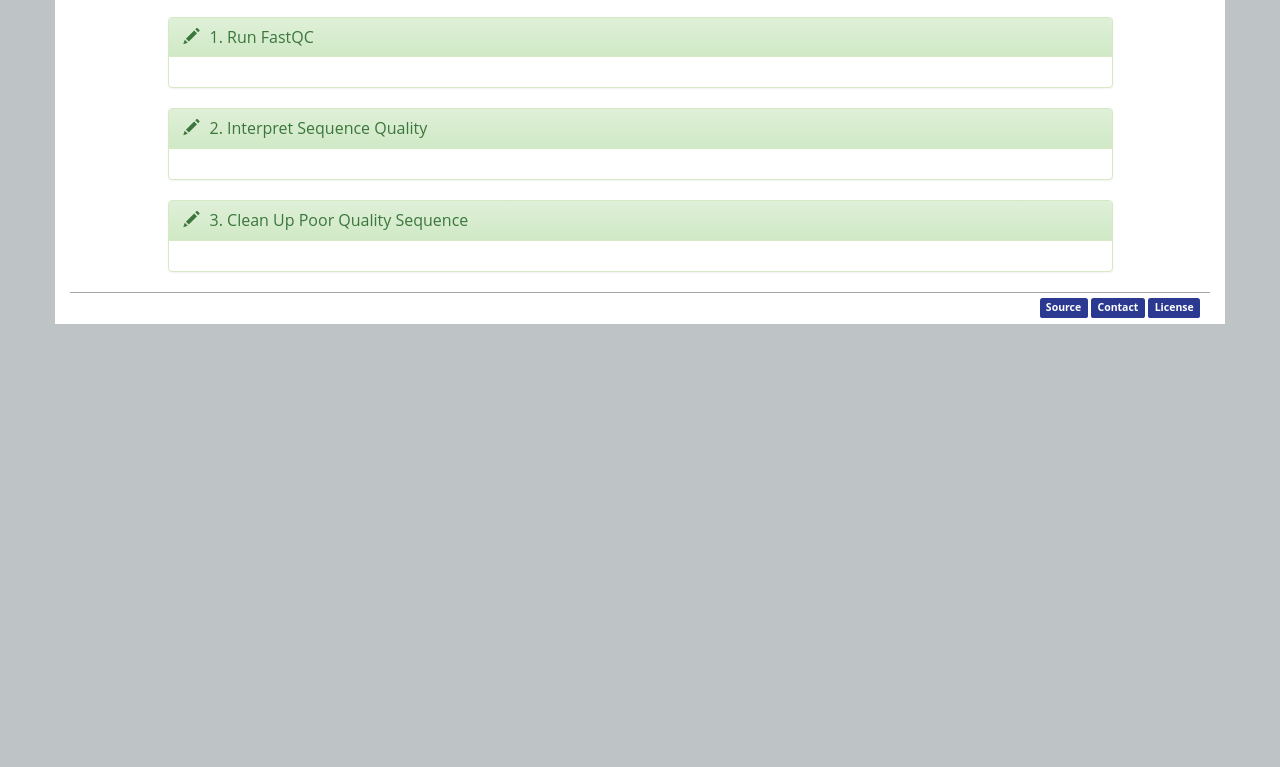
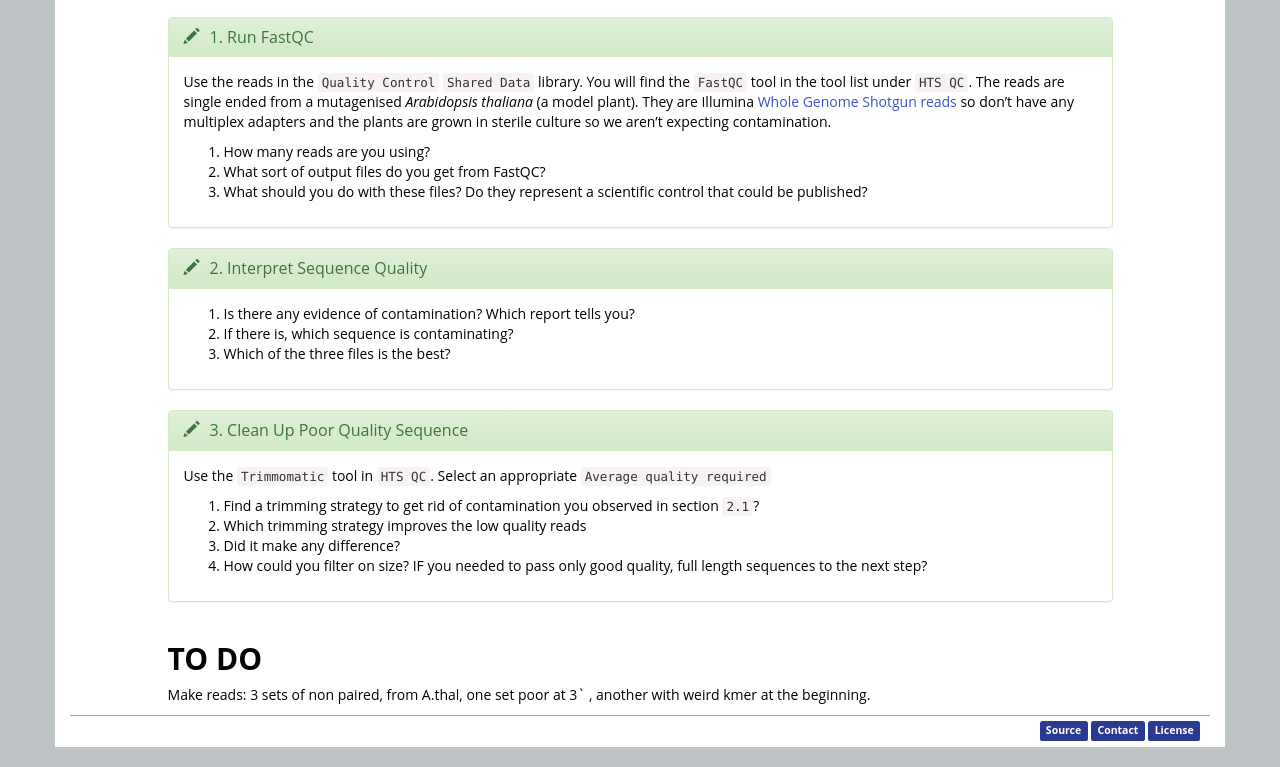
Before and after one commit to danmaclean/finding-causative-mutations, a plain HTML site: page 02-preprocessing.html in a window 1280 px wide. Shown: the part 3283-4050 px from the top of the page. Before the commit the page ends 3627 px from the top, so only its background shows below. Drawn offline with nearby package versions, Linux system fonts and the light colour scheme.

Commit message:
finish challenges preprocessing

```diff
--- a/02-preprocessing.html
+++ b/02-preprocessing.html
@@ -135,7 +135,12 @@ en3 network adapter not found
 <h2 id="run-fastqc"><span class="glyphicon glyphicon-pencil"></span>1. Run FastQC</h2>
 </div>
 <div class="panel-body">
-
+<p>Use the reads in the <code>Quality Control</code> <code>Shared Data</code> library. You will find the <code>FastQC</code> tool in the tool list under <code>HTS QC</code>. The reads are single ended from a mutagenised <em>Arabidopsis thaliana</em> (a model plant). They are Illumina <a href="reference.html#whole_genome_shotgun">Whole Genome Shotgun reads</a> so don’t have any multiplex adapters and the plants are grown in sterile culture so we aren’t expecting contamination.</p>
+<ol style="list-style-type: decimal">
+<li>How many reads are you using?</li>
+<li>What sort of output files do you get from FastQC?</li>
+<li>What should you do with these files? Do they represent a scientific control that could be published?</li>
+</ol>
 </div>
 </section>
 <section class="challenge panel panel-success">
@@ -143,7 +148,11 @@ en3 network adapter not found
 <h2 id="interpret-sequence-quality"><span class="glyphicon glyphicon-pencil"></span>2. Interpret Sequence Quality</h2>
 </div>
 <div class="panel-body">
-
+<ol style="list-style-type: decimal">
+<li>Is there any evidence of contamination? Which report tells you?</li>
+<li>If there is, which sequence is contaminating?</li>
+<li>Which of the three files is the best?</li>
+</ol>
 </div>
 </section>
 <section class="challenge panel panel-success">
@@ -151,9 +160,17 @@ en3 network adapter not found
 <h2 id="clean-up-poor-quality-sequence"><span class="glyphicon glyphicon-pencil"></span>3. Clean Up Poor Quality Sequence</h2>
 </div>
 <div class="panel-body">
-
+<p>Use the <code>Trimmomatic</code> tool in <code>HTS QC</code>. Select an appropriate <code>Average quality required</code></p>
+<ol style="list-style-type: decimal">
+<li>Find a trimming strategy to get rid of contamination you observed in section <code>2.1</code>?</li>
+<li>Which trimming strategy improves the low quality reads</li>
+<li>Did it make any difference?</li>
+<li>How could you filter on size? IF you needed to pass only good quality, full length sequences to the next step?</li>
+</ol>
 </div>
 </section>
+<h2 id="to-do" class="todo">TO DO</h2>
+<p>Make reads: 3 sets of non paired, from A.thal, one set poor at 3` , another with weird kmer at the beginning.</p>
         </div>
       </div>
       </article>
```
Also changed, not shown: reference.html (+3 -0 lines), 6 other files.
